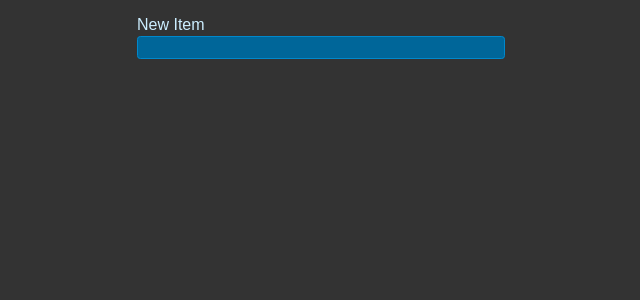
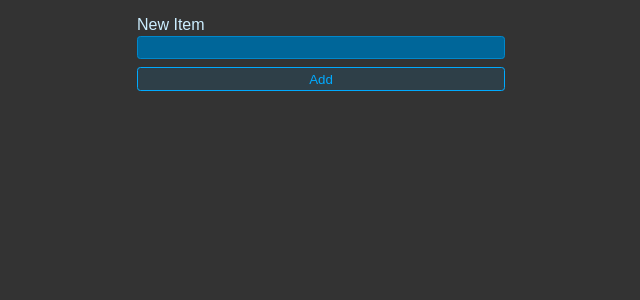
Before and after one commit to MostafaMazhar/react-todo-list, a React (Vite) app: page / in a window 1280 px wide. Shown: the top 300 px of the page, without its empty margins (319-959 px from the left). Built offline with nearby package versions, Linux system fonts and the light colour scheme.

Commit message:
Added btn 'add item' App.jsx

```diff
--- a/src/App.jsx
+++ b/src/App.jsx
@@ -8,6 +8,7 @@ export default function App() {
         <label htmlFor="item">New Item</label>
         <input type="text" id="item" />
       </div>
+      <button className="btn">Add</button>
     </form>
   );
 }
```
